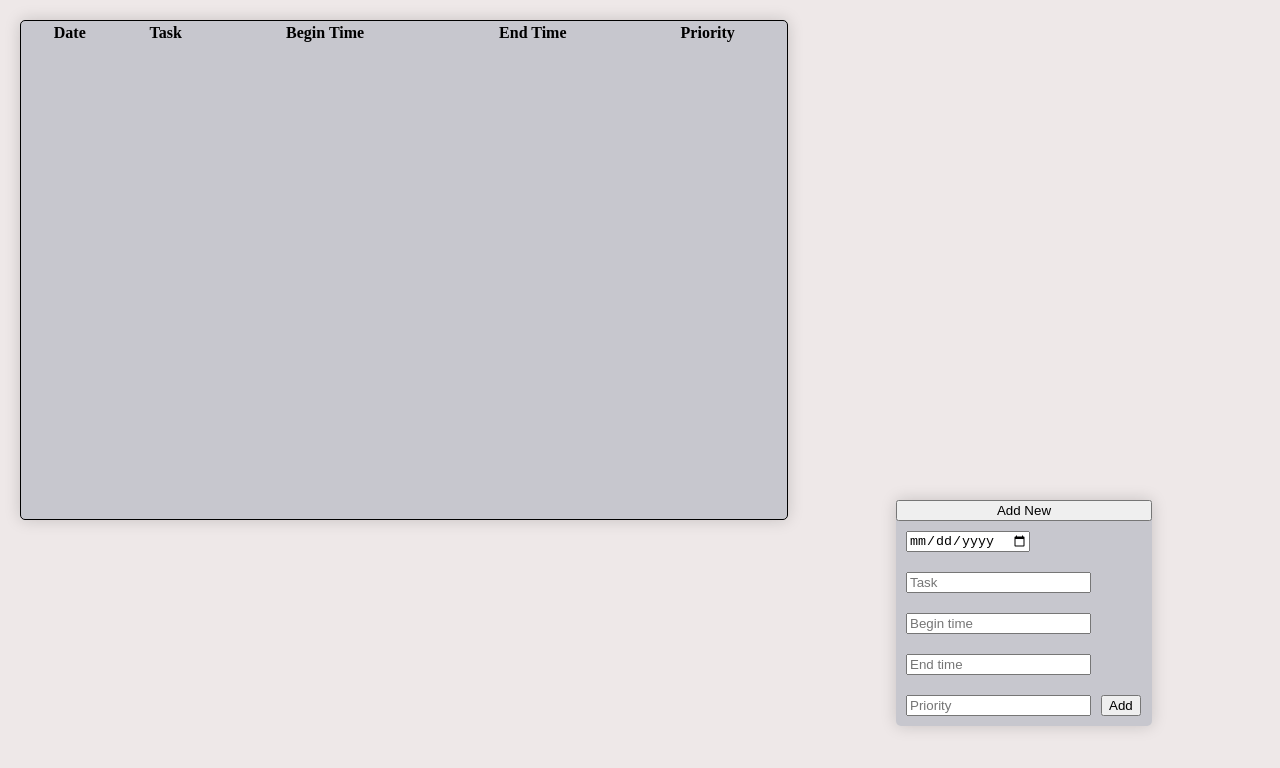
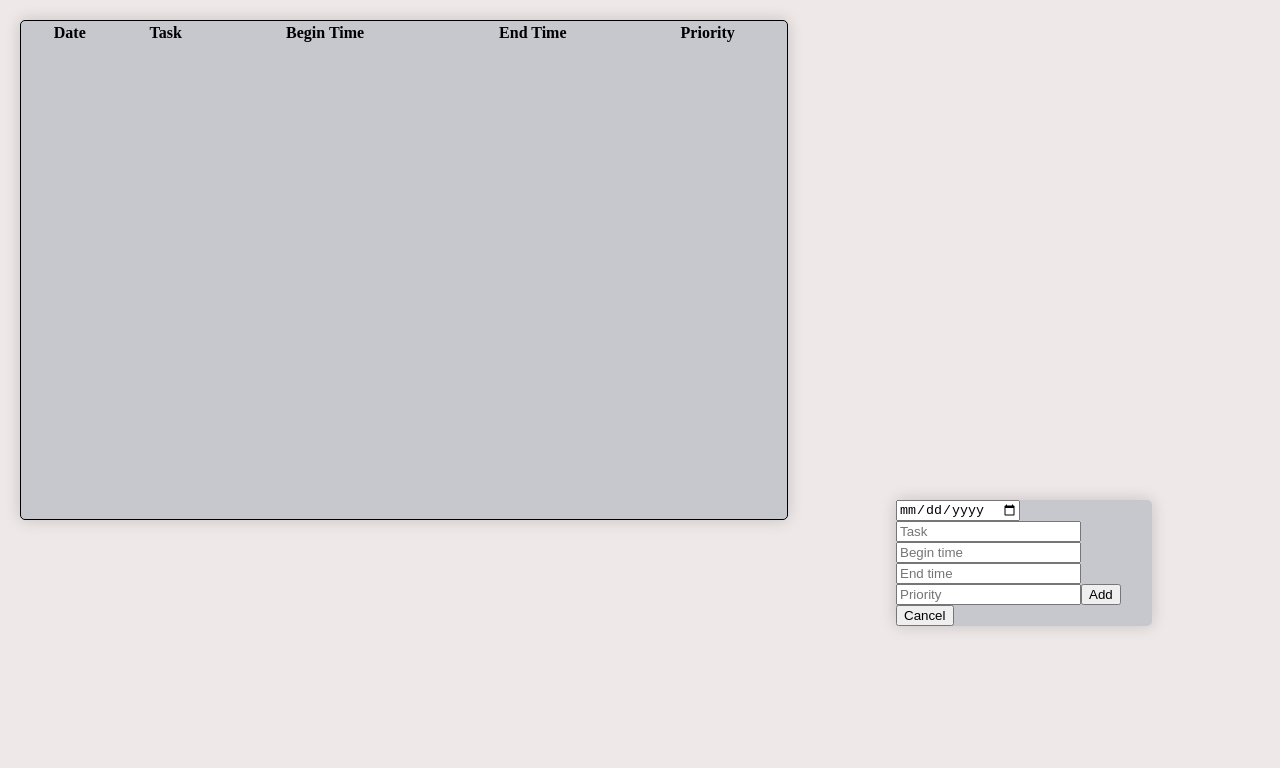
Before and after one commit to ivanico/Tasksemos, a React (Create React App) app in the folder semostask/: page / in a window 1280 px wide. Both pictures are taken after a click on the button "Add New". Shown: the top 768 px of the page. Built offline with nearby package versions, Linux system fonts and the light colour scheme.

Commit message:
Stateless components and Actions

```diff
--- a/semostask/src/components/App.js
+++ b/semostask/src/components/App.js
@@ -1,44 +1,33 @@
-import React from 'react';
-import { Input } from './Input';
+import React,{useState} from 'react';
+import InputField from './InputField';
+const App = () => {
+  const [visible,setVisible] = useState(!1);
+  const [date,setDate] = useState('');
+  const [task,setTask] = useState('');
+  const [beginTime,setBeginTime] = useState('');
+  const [endTime,setEndTime] = useState('');
+  const [priority,setPriority] = useState('');
 
-export default class App extends React.Component{
+  const [taskArray,setTaskArray] = useState([]);
 
-  constructor(props) {
-    super(props);
-
-    this.state = {
-      date: "",
-      task: "",
-      bTime: "",
-      eTime: "",
-      priority: "",
-      addTask: [],
-      visible: true
-    }
+  const createNewTaskArray = () => {
+    const newTaskArray = taskArray.slice();
+    const newObj = {
+      date,
+      task,
+      beginTime,
+      endTime,
+      priority
+    };
+    newTaskArray.push(newObj);
+    return newTaskArray;
   }
 
-
-
-
-  TaskChangeHandler = (e) => {
-    this.setState({
-      [e.target.name]: e.target.vlaue
-    });
+  const addNewTask = () => {
+    const newTaskArray = createNewTaskArray();
+    setTaskArray(newTaskArray);
+    setVisible(false);
   }
-
-  AddTask = (e) => {
-    e.preventDefault();
-    console.log(this.state)
-  }
-
-  Visible = () => {
-    this.setState({
-      visible: !this.state.visible
-    });
-    console.log(this.state.visible)
-  }
-
-  render(){
     return(
       <div id="main">
         <table id="table" style={{border: "1px solid black"}}>
@@ -52,47 +41,54 @@ export default class App extends React.Component{
             </tr>
           </thead>
           <tbody>
-
+          {taskArray.map((a,ind)=> (<tr key={ind}>
+            <td>{a.date}</td>
+            <td>{a.task}</td>
+            <td>{a.beginTime}</td>
+            <td>{a.endTime}</td>
+            <td>{a.priority}</td>
+          </tr>))}
           </tbody>
         </table>
         <div id="newtasks">
-        <button id="btnNew" onClick={this.Visible}>Add New</button>
-        {this.state.visible ? null :
-
-        <form onSubmit={this.AddTask}>
-        <Input
-        handleChange={this.TaskChangeHandler}
-        name="date"
+        {!visible && <button id="btnNew" onClick={()=> setVisible(true)}>Add New</button>}
+        {visible &&
+        <React.Fragment>
+          <InputField
+          handleChange={setDate}
+          value={date}
           type="date"
           />
-        <Input
-        handleChange={this.TaskChangeHandler}
-        name="task"
+          <InputField
+          handleChange={setTask}
+          value={task}
           type="text"
           placeholder="Task"
           />
-        <Input
-        handleChange={this.TaskChangeHandler}
-        name="bTime"
+          <InputField
+          handleChange={setBeginTime}
+          value={beginTime}
           type="text"
           placeholder="Begin time"
           />
-        <Input
-        handleChange={this.TaskChangeHandler}
-        name="eTime"
+          <InputField
+          handleChange={setEndTime}
+          value={endTime}
           type="text"
           placeholder="End time"
           />
-        <Input
-        handleChange={this.TaskChangeHandler}
-        name="priority"
+          <InputField
+          handleChange={setPriority}
+          value={priority}
           type="number"
           placeholder="Priority"
           />
-        <button>Add</button>
-        </form>
+          <button onClick={()=> addNewTask()}>Add</button>
+          <button onClick={()=> setVisible(false)}>Cancel</button>
+        </React.Fragment>
         }</div>
       </div>
     )
 }
-}
+
+export default App;
--- a/semostask/src/components/Input.js
+++ /dev/null
@@ -1,14 +0,0 @@
-import React from "react";
-
-export class Input extends React.Component {
-    render() {
-        return (
-            <input
-                type={this.props.type}
-                placeholder={this.props.placeholder}
-                name={this.props.name}
-                onChange={this.props.handleChange}
-            />
-        )
-    }
-}
--- /dev/null
+++ b/semostask/src/components/InputField.js
@@ -0,0 +1,21 @@
+import React from "react";
+
+const InputField = (props) => {
+  const handleChange = (e) =>{
+    const {handleChange} = props;
+    handleChange(e.target.value);
+  }
+
+  const {type,placeholder,value} = props;
+
+  return (
+    <input
+        type={type}
+        placeholder={placeholder}
+        onChange={handleChange}
+        value={value}
+    />
+  )
+}
+
+export default InputField;
```
Lines whose indentation alone changed are shown as unchanged.
